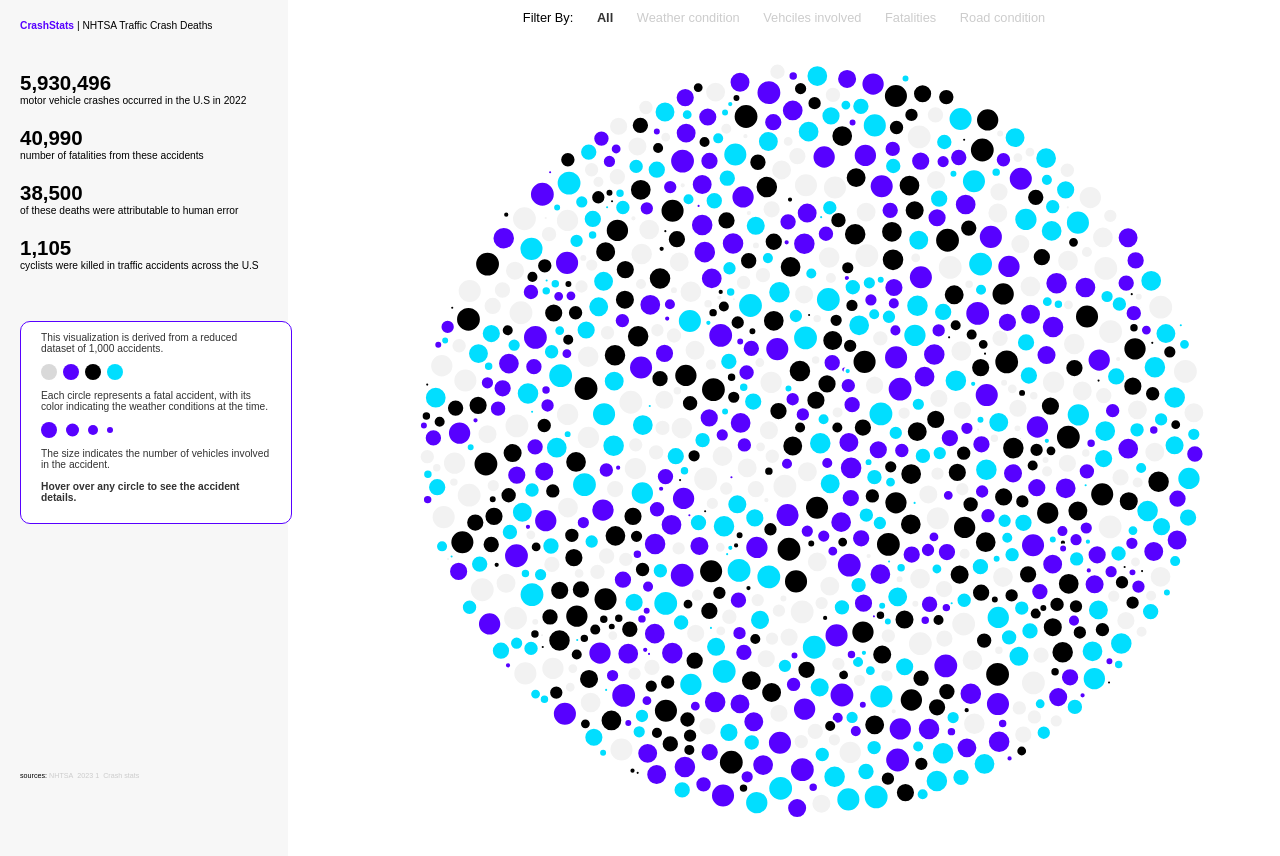
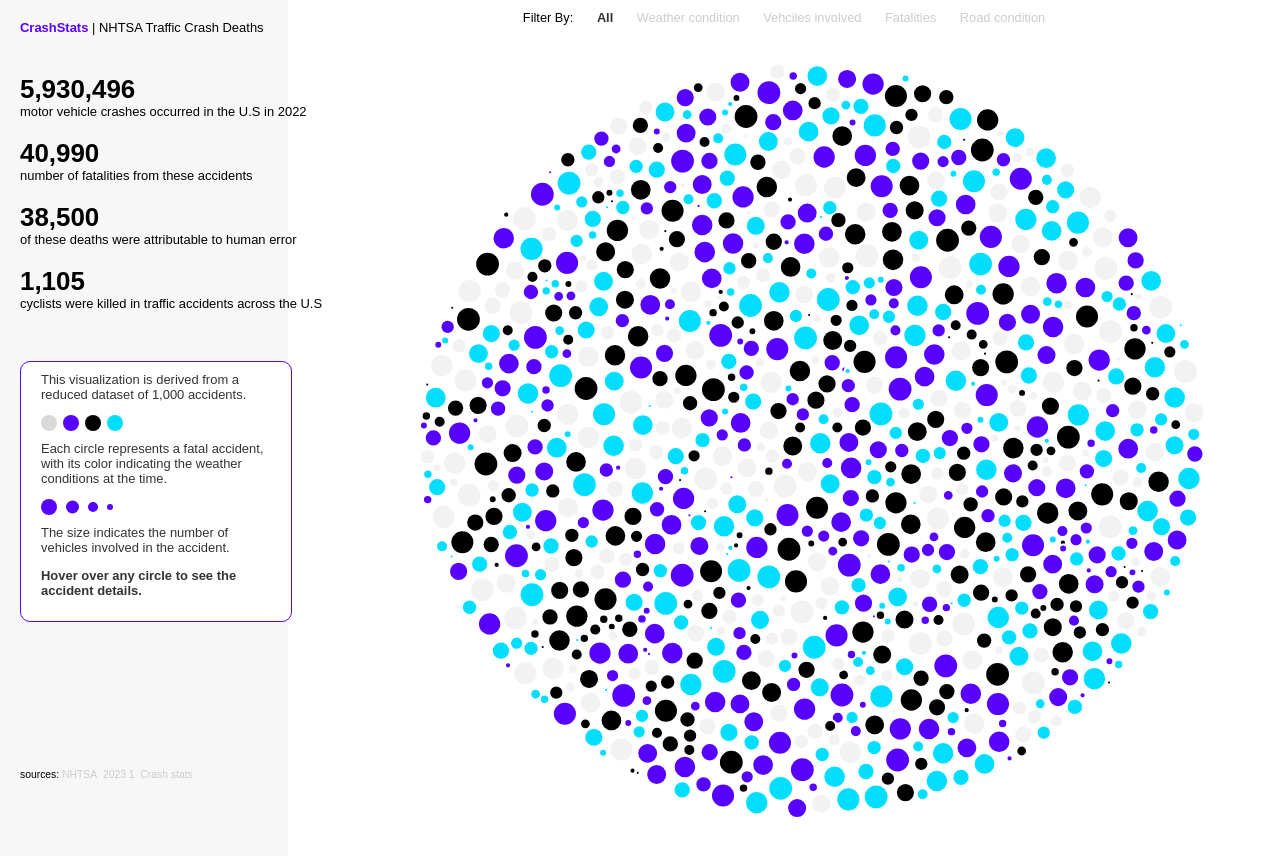
Before and after one commit to ayman-dev588/project-01, a plain HTML site: page index.html in a window 1280 px wide. Shown: the top 856 px of the page. Drawn offline with nearby package versions, Linux system fonts and the light colour scheme; animation ran at ten frames a second.

Commit message:
font size adjustment

```diff
--- a/css/style.css
+++ b/css/style.css
@@ -46,7 +46,7 @@ a:hover{
 
 .content div{
 	margin-bottom:20px;
-	font-size: 0.8em;
+	font-size: 0.9em;
 }
 
 .instruction{
@@ -56,7 +56,7 @@ a:hover{
 	color: #333;
 	padding: 10px 20px;
 	border-radius: 10px;
-	font-size: 0.8em;
+	font-size: 0.9em;
 	max-width: 230px;
 }
 
@@ -71,7 +71,7 @@ a:hover{
 }
 
 .sources{
-	font-size: 0.7em;
+	font-size: 0.8em;
 }
 
 .data-viz{
```
